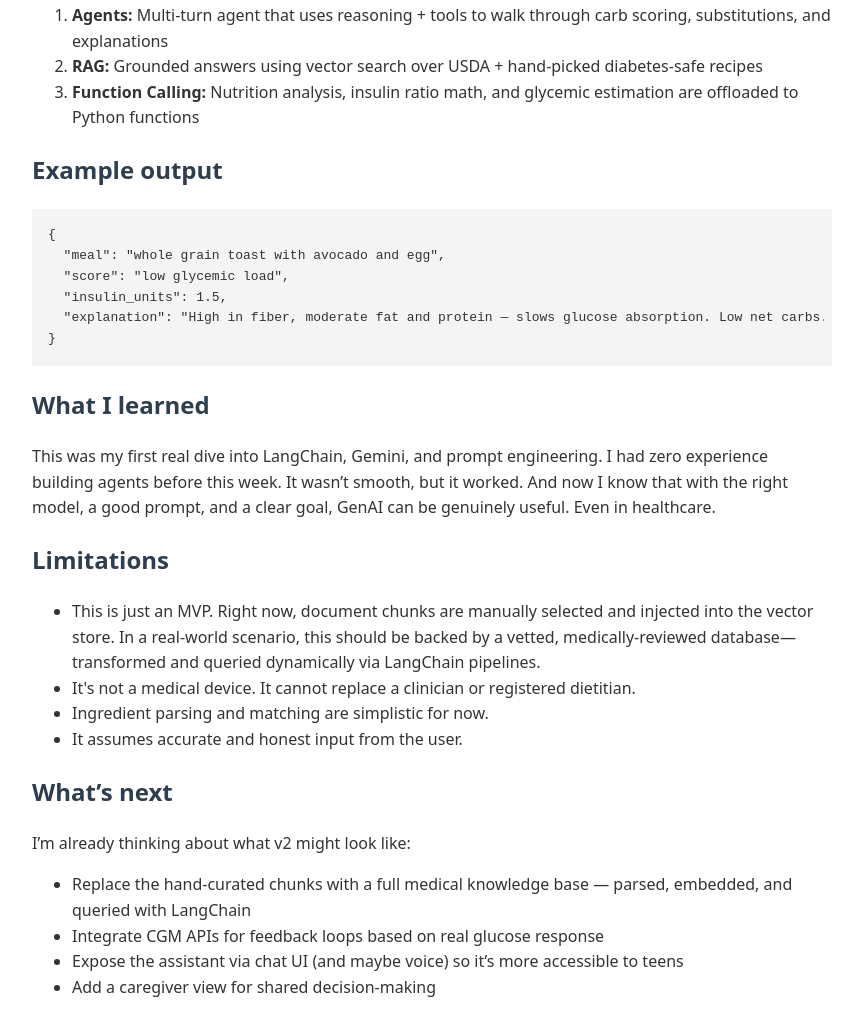
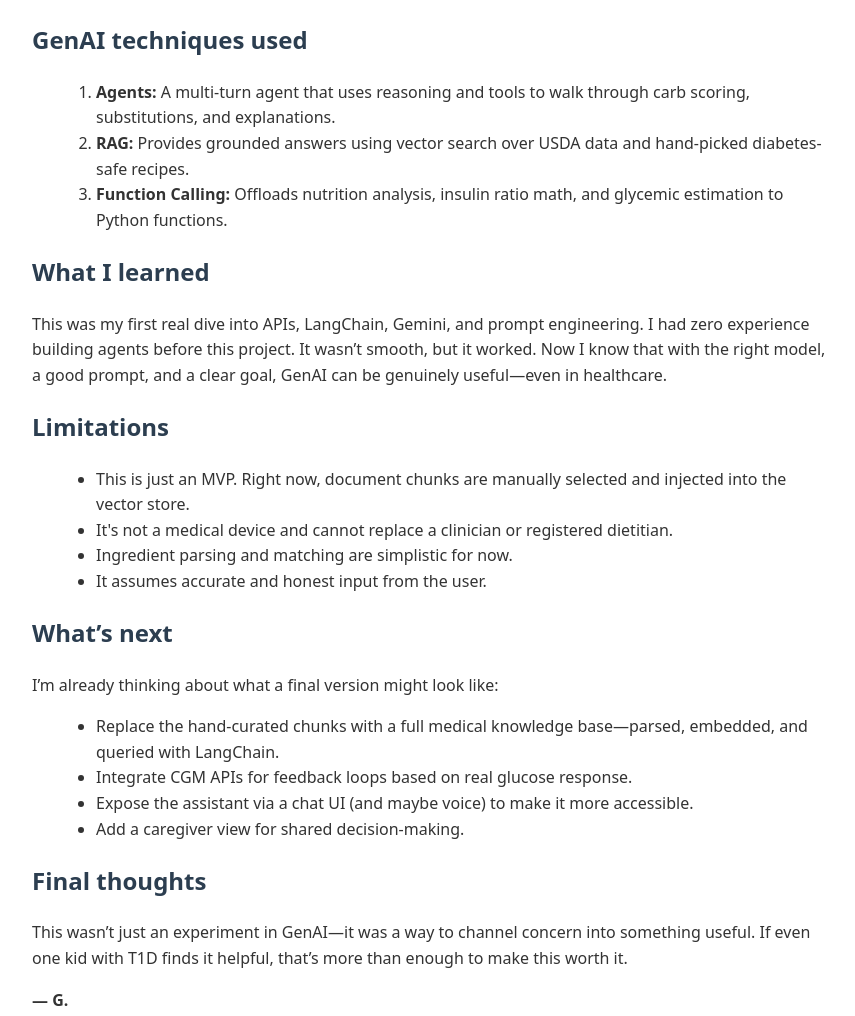
Before and after one commit to giurdeluca/GenAI-GoogleKaggle-apr2025, a plain HTML site: page index.html in a window 1280 px wide. Shown: the part 935-1951 px from the top of the page, without its empty margins (208-1063 px from the left). Drawn offline with Linux system fonts and the light colour scheme.

Commit message:
Update index.html

```diff
--- a/index.html
+++ b/index.html
@@ -8,6 +8,8 @@
     h1, h2 { color: #2c3e50; }
     a { color: #0077cc; text-decoration: none; }
     code, pre { background-color: #f4f4f4; padding: 0.5rem; display: block; overflow-x: auto; }
+    ul, ol { margin-left: 1.5rem; }
+    p { margin-bottom: 1rem; }
   </style>
 </head>
 <body>
@@ -20,15 +22,15 @@
 
 <h2>Where it all started</h2>
 
-<p>This project began with a phone call. My cousin, 14 years old, had just been diagnosed with type 1 diabetes. She was overwhelmed. So was I, honestly. Despite years working in biomedical AI, I’d never touched language models. But something about GenAI made me curious. And this time, it was personal.</p>
+<p>This project began with a phone call. My 14-year-old cousin had just been diagnosed with type 1 diabetes. She was overwhelmed, and so was I. I wanted to help, but despite my two years in biomedical AI, I had never worked with language models. However, something about GenAI sparked my curiosity, and this time, it was personal.</p>
 
-<p>I set out to build something that might actually help her—not years from now, but now. Something approachable. Something practical. A small AI companion that could help her (and kids like her) make smarter food choices, without sounding like a textbook or a glucose monitor.</p>
+<p>The Gen AI Intensive Course came at the perfect time! With the expertise I gained in LLMs and agents, I set out to build something that could help her—not years from now, but right away. Something approachable and practical. A small AI companion to help her (and others like her) make smarter food choices, without sounding like a textbook or a glucose monitor.</p>
 
 <h2>The Ass1stant D</h2>
 
-<p>The Ass1stant D is a meal-planning assistant for young people living with T1D. It doesn’t just suggest “healthy meals”—it considers glycemic load, fiber, insulin dosing, and the kind of questions a teenager might actually ask. It tries to talk like a friend who knows their biology.</p>
+<p>The Ass1stant D is a meal-planning assistant designed for people living with T1D. It doesn’t just suggest “healthy meals”—it considers glycemic load, fiber, insulin dosing, and the kind of questions a teenager might ask. It aims to talk like a friend who understands their biology.</p>
 
-<p>Technically, it’s an agent-powered RAG pipeline backed by curated nutrition data and custom logic for T1D-specific analysis. But behind the tech, it’s just trying to answer: “What can I eat that won’t spike me later?”</p>
+<p>Technically, it’s an agent-powered RAG pipeline backed by nutritional advice and custom logic for T1D-specific analysis. But behind the tech, it’s simply trying to answer: “What can I eat that won’t spike my glucose later?”</p>
 
 <h2>What it does</h2>
 
@@ -42,43 +44,33 @@
 <h2>GenAI techniques used</h2>
 
 <ol>
-  <li><strong>Agents:</strong> Multi-turn agent that uses reasoning + tools to walk through carb scoring, substitutions, and explanations</li>
-  <li><strong>RAG:</strong> Grounded answers using vector search over USDA + hand-picked diabetes-safe recipes</li>
-  <li><strong>Function Calling:</strong> Nutrition analysis, insulin ratio math, and glycemic estimation are offloaded to Python functions</li>
+  <li><strong>Agents:</strong> A multi-turn agent that uses reasoning and tools to walk through carb scoring, substitutions, and explanations.</li>
+  <li><strong>RAG:</strong> Provides grounded answers using vector search over USDA data and hand-picked diabetes-safe recipes.</li>
+  <li><strong>Function Calling:</strong> Offloads nutrition analysis, insulin ratio math, and glycemic estimation to Python functions.</li>
 </ol>
-
-<h2>Example output</h2>
-
-<pre><code>{
-  "meal": "whole grain toast with avocado and egg",
-  "score": "low glycemic load",
-  "insulin_units": 1.5,
-  "explanation": "High in fiber, moderate fat and protein — slows glucose absorption. Low net carbs. Ideal for breakfast with minimal insulin."
-}
-</code></pre>
 
 <h2>What I learned</h2>
 
-<p>This was my first real dive into LangChain, Gemini, and prompt engineering. I had zero experience building agents before this week. It wasn’t smooth, but it worked. And now I know that with the right model, a good prompt, and a clear goal, GenAI can be genuinely useful. Even in healthcare.</p>
+<p>This was my first real dive into APIs, LangChain, Gemini, and prompt engineering. I had zero experience building agents before this project. It wasn’t smooth, but it worked. Now I know that with the right model, a good prompt, and a clear goal, GenAI can be genuinely useful—even in healthcare.</p>
 
 <h2>Limitations</h2>
 
 <ul>
-  <li>This is just an MVP. Right now, document chunks are manually selected and injected into the vector store. In a real-world scenario, this should be backed by a vetted, medically-reviewed database—transformed and queried dynamically via LangChain pipelines.</li>
-  <li>It's not a medical device. It cannot replace a clinician or registered dietitian.</li>
+  <li>This is just an MVP. Right now, document chunks are manually selected and injected into the vector store.</li>
+  <li>It's not a medical device and cannot replace a clinician or registered dietitian.</li>
   <li>Ingredient parsing and matching are simplistic for now.</li>
   <li>It assumes accurate and honest input from the user.</li>
 </ul>
 
 <h2>What’s next</h2>
 
-<p>I’m already thinking about what v2 might look like:</p>
+<p>I’m already thinking about what a final version might look like:</p>
 
 <ul>
-  <li>Replace the hand-curated chunks with a full medical knowledge base — parsed, embedded, and queried with LangChain</li>
-  <li>Integrate CGM APIs for feedback loops based on real glucose response</li>
-  <li>Expose the assistant via chat UI (and maybe voice) so it’s more accessible to teens</li>
-  <li>Add a caregiver view for shared decision-making</li>
+  <li>Replace the hand-curated chunks with a full medical knowledge base—parsed, embedded, and queried with LangChain.</li>
+  <li>Integrate CGM APIs for feedback loops based on real glucose response.</li>
+  <li>Expose the assistant via a chat UI (and maybe voice) to make it more accessible.</li>
+  <li>Add a caregiver view for shared decision-making.</li>
 </ul>
 
 <h2>Final thoughts</h2>
```
